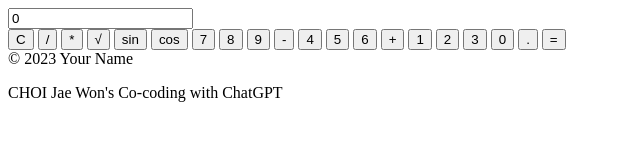
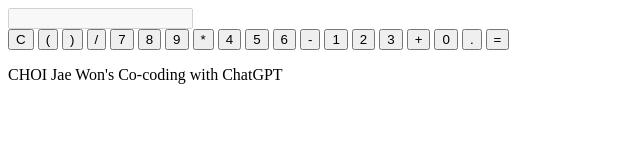
Before and after one commit to choi2won/choi2won.github.io, a plain HTML site: page index.html in a window 1280 px wide. Shown: the whole page, without its empty margins (0-640 px from the left). Drawn offline with Linux system fonts and the light colour scheme.

Commit message:
Update index.html

```diff
--- a/index.html
+++ b/index.html
@@ -1,44 +1,36 @@
 <!DOCTYPE html>
 <html>
 <head>
-  <title>Scientific Calculator</title>
-  <link rel="stylesheet" type="text/css" href="style.css">
+	<title>Calculator</title>
+	<link rel="stylesheet" href="style.css">
 </head>
 <body>
-  <div id="calculator">
-    <input type="text" id="display" value="0" readonly>
-    <div class="buttons">
-      <button class="button clear">C</button>
-      <button class="button operator" value="/">/</button>
-      <button class="button operator" value="*">*</button>
-      <button class="button sqrt">√</button>
-      <button class="button sin">sin</button>
-      <button class="button cos">cos</button>
-      <button class="button" value="7">7</button>
-      <button class="button" value="8">8</button>
-      <button class="button" value="9">9</button>
-      <button class="button operator" value="-">-</button>
-      <button class="button" value="4">4</button>
-      <button class="button" value="5">5</button>
-      <button class="button" value="6">6</button>
-      <button class="button operator" value="+">+</button>
-      <button class="button" value="1">1</button>
-      <button class="button" value="2">2</button>
-      <button class="button" value="3">3</button>
-      <button class="button" value="0">0</button>
-      <button class="button" value=".">.</button>
-      <button class="button" onclick="calculate()">=</button>
-    </div>
-  </div>
-  <div class="ad">
-    <!-- code for ad goes here -->
-  </div>
-  <div class="footer">
-    © 2023 Your Name
-  </div>
-  <script src="script.js"></script>
-</body>
-</html>
+	<div class="calculator">
+		<div class="display">
+			<input type="text" id="display" disabled>
+		</div>
+		<div class="keys">
+			<button onclick="clearDisplay()">C</button>
+			<button onclick="addToDisplay('(')">(</button>
+			<button onclick="addToDisplay(')')">)</button>
+			<button onclick="addToDisplay('/')">/</button>
+			<button onclick="addToDisplay('7')">7</button>
+			<button onclick="addToDisplay('8')">8</button>
+			<button onclick="addToDisplay('9')">9</button>
+			<button onclick="addToDisplay('*')">*</button>
+			<button onclick="addToDisplay('4')">4</button>
+			<button onclick="addToDisplay('5')">5</button>
+			<button onclick="addToDisplay('6')">6</button>
+			<button onclick="addToDisplay('-')">-</button>
+			<button onclick="addToDisplay('1')">1</button>
+			<button onclick="addToDisplay('2')">2</button>
+			<button onclick="addToDisplay('3')">3</button>
+			<button onclick="addToDisplay('+')">+</button>
+			<button onclick="addToDisplay('0')">0</button>
+			<button onclick="addToDisplay('.')">.</button>
+			<button onclick="calculate()">=</button>
+		</div>
+	</div>
 	<div class="ads">
 		<ins class="kakao_ad_area" style="display:none;"
 data-ad-unit = "DAN-TbDjnyWKtB1OOP5n"
```
